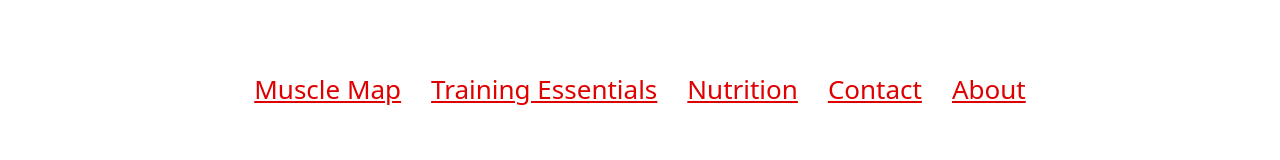
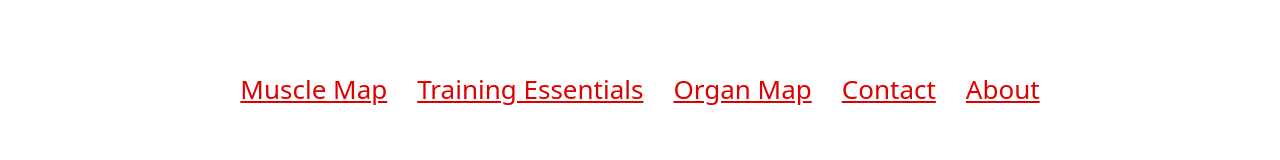
Before and after one commit to AlexAllen247/Bullet-Point-Fitness, a React (Create React App) app in the folder frontend/: page /about in a window 1280 px wide. Shown: the part 145-305 px from the top of the page. Built offline with nearby package versions, Linux system fonts and the light colour scheme; no server answers.

Commit message:
organ map done and new styling with svgs

```diff
--- a/frontend/public/index.html
+++ b/frontend/public/index.html
@@ -35,6 +35,7 @@
     </script>
 
     <link rel="canonical" href="https://bulletpointfitness.com/" />
+    <link rel="canonical" href="https://www.bulletpointfitness.com/" />
     <link
       rel="stylesheet"
       href="https://maxcdn.bootstrapcdn.com/bootstrap/4.5.2/css/bootstrap.min.css"
--- a/frontend/src/App.js
+++ b/frontend/src/App.js
@@ -7,7 +7,7 @@ import ContactForm from "./components/ContactForm";
 import Navigation from "./components/Navigation";
 //import Consultation from "./components/Consultation";
 //import Mindset from "./components/Mindset";
-import Nutrition from "./components/Nutrition";
+import OrganMap from "./components/OrganMap";
 import MuscleMap from "./components/MuscleMap";
 import Footer from "./components/Footer";
 import Header from "./components/Header";
@@ -37,7 +37,7 @@ const App = () => {
         <Routes>
           <Route path="/" element={<MuscleMap />} />
           <Route path="/training" element={<TrainingVideos />} />
-          <Route path="/nutrition" element={<Nutrition />} />
+          <Route path="/organmap" element={<OrganMap />} />
           {/*<Route path="mindset" element={<Mindset />} />
         <Route path="/app/consultation" element={<Consultation />} />*/}
           <Route path="contactforms" element={<ContactForm />} />
--- a/frontend/src/components/ContactForm.js
+++ b/frontend/src/components/ContactForm.js
@@ -2,6 +2,7 @@ import React, { useState } from "react";
 import { Button, Form, Container, Card } from "react-bootstrap";
 import Notification from "./Notification";
 import contactFormService from "../services/contactForms";
+import BulletPointSVG from "./BulletPointSVG";
 
 const ContactForm = () => {
   const [email, setEmail] = useState("");
@@ -94,6 +95,7 @@ const ContactForm = () => {
             <Form onSubmit={handleSubmit}>
               <Form.Group className="mb-3">
                 <Form.Label htmlFor="email" style={styles.label}>
+                  <BulletPointSVG />
                   Email
                 </Form.Label>
                 <Form.Control
@@ -107,6 +109,7 @@ const ContactForm = () => {
               </Form.Group>
               <Form.Group className="mb-3">
                 <Form.Label htmlFor="message" style={styles.label}>
+                <BulletPointSVG />
                   Message
                 </Form.Label>
                 <Form.Control
--- a/frontend/src/components/Navigation.js
+++ b/frontend/src/components/Navigation.js
@@ -60,16 +60,16 @@ const Navigation = () => {
               <NavLink
                 to="/training"
                 style={styles.navStyle}
-                aria-label="Link to Training page"
+                aria-label="Link to Training Essentials video page"
               >
                 Training Essentials
               </NavLink>
               <NavLink
-                to="/nutrition"
+                to="/organmap"
                 style={styles.navStyle}
-                aria-label="Link to Nutrition page"
+                aria-label="Link to the interactive Organ map"
               >
-                Nutrition
+                Organ Map
               </NavLink>
               {/*
               <NavLink
--- a/frontend/src/components/Nutrition.js
+++ b/frontend/src/components/OrganMap.js
@@ -1,6 +1,5 @@
 import React from "react";
 import OrganChart from "./OrganChart";
-import BulletPointSVG from "./BulletPointSVG";
 
 const Nutrition = () => {
   const styles = {
@@ -37,9 +36,8 @@ const Nutrition = () => {
     <section className="nutrition" style={styles.nutrition}>
       <div>
         <p style={styles.phrase}>
-          You can build all aspects of fitness if you focus on muscle
+          Your Clickable Guide to Nutrient-Rich Organ Health
         </p>
-        <BulletPointSVG />
         <h1 style={styles.header}>Interactive Organ Anatomy Chart</h1>
         <p style={styles.paragraph}>Click on an organ to find out more</p>
       </div>
--- a/frontend/src/components/VideoCard.js
+++ b/frontend/src/components/VideoCard.js
@@ -1,5 +1,6 @@
 import React from "react";
 import { Card, Ratio } from "react-bootstrap";
+import BulletPointSVG from "./BulletPointSVG";
 
 const VideoCard = ({ video }) => {
   const styles = {
@@ -30,7 +31,10 @@ const VideoCard = ({ video }) => {
       </Ratio>
       <Card.Body>
         <Card.Title style={styles.header}>{video.title}</Card.Title>
-        <Card.Text style={styles.description}>{video.description}</Card.Text>
+        <Card.Text style={styles.description}>
+          <BulletPointSVG />
+          {video.description}
+        </Card.Text>
         <Card.Footer>
           <small>{video.duration}</small>
         </Card.Footer>
```
Also changed, not shown: 2 other files (tests, documents, lock files or other folders).
